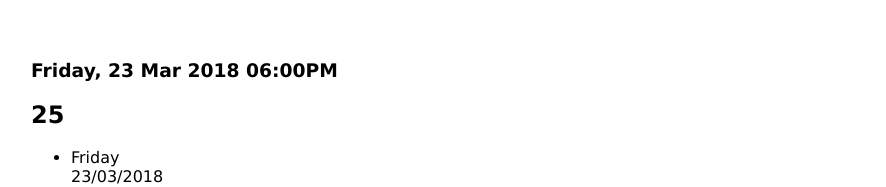
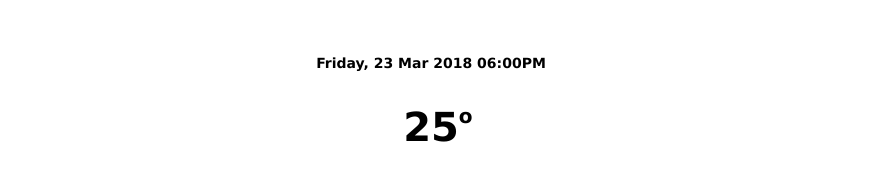
Before and after one commit to gbbrambila/weather-forecast-challenge, a React app: page / in a window 1280 px wide. Shown: the part 182-369 px from the top of the page, without its empty margins (209-1095 px from the left). Built offline with nearby package versions, Linux system fonts and the light colour scheme.

Commit message:
Added CurrentWeatherComponent.scss

```diff
--- a/src/components/weather-component/current-weather/CurrentWeatherComponent.js
+++ b/src/components/weather-component/current-weather/CurrentWeatherComponent.js
@@ -1,4 +1,5 @@
 import React, { Component } from 'react'
+import './CurrentWeatherComponent.scss'
 
 class CurrentWeatherComponent extends Component {
     render() {
--- /dev/null
+++ b/src/components/weather-component/current-weather/CurrentWeatherComponent.scss
@@ -0,0 +1,23 @@
+.current-weather {
+    width: 100%;
+    text-align: center;
+    margin-bottom: 40px;
+
+    .current-weather__date {
+      font-size: 14px;
+      margin-bottom: 20px;
+    }
+
+    .current-weather__temp {
+      position: relative;
+      font-size: 40px;
+
+      &:after {
+        content: 'o';
+        position: absolute;
+        top: 0;
+        font-size: 20px;
+      }
+    }
+
+  }
```
